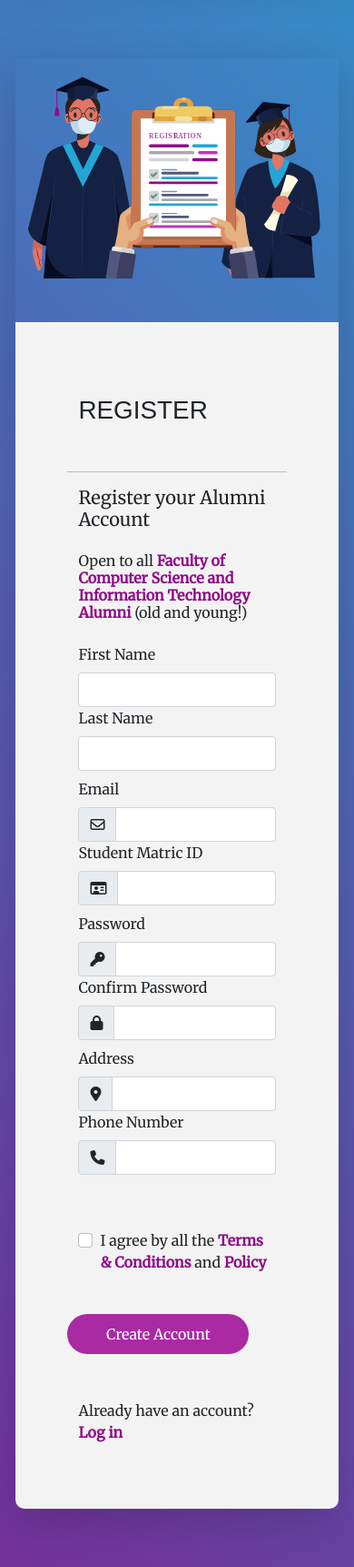
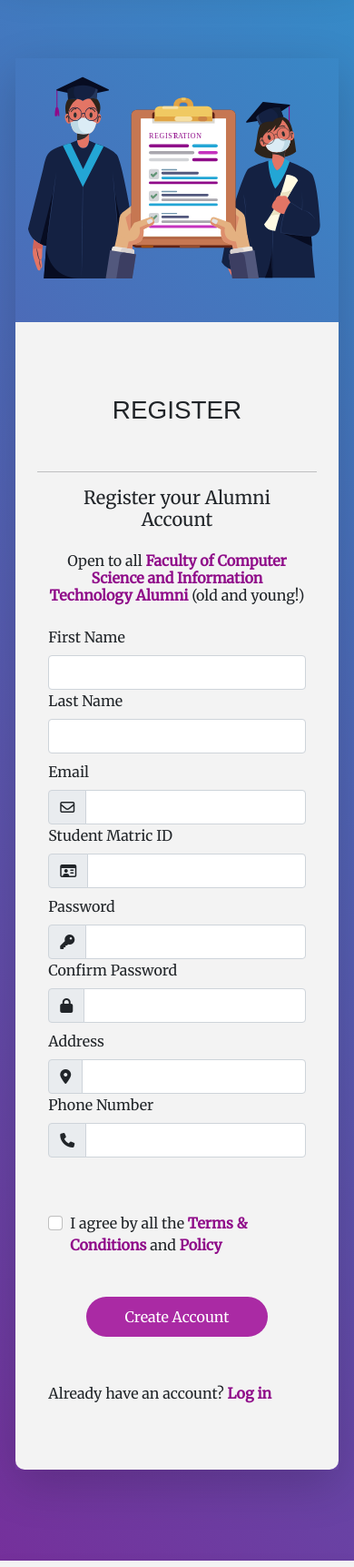
Before and after one commit to munirrani/OnlineAlumniSystem, a PHP site: page /register.html in a window 390 px wide; the page is wider, and only the part inside the window is pictured. Shown: the part 252-1974 px from the top of that part at 91% size. Run offline with PHP 8.4, Linux system fonts and the light colour scheme; some libraries are stand-ins or nearby versions; some web fonts are replaced.

Commit message:
Make Register page a bit more responsive

```diff
--- a/css/main.css
+++ b/css/main.css
@@ -207,7 +207,7 @@ footer {
     }
 
     /*Event Page*/
-    .event-img {
+    .event-img , .top-reg-text{
         text-align: center;
     }
 
@@ -219,6 +219,14 @@ footer {
 
     .event-text {
         text-align: justify;
+    }
+
+    .form-reg-container{
+        max-width: 100% !important;
+    }
+
+    .form-reg-submit{
+        justify-content: center;
     }
 }
 
--- a/register.html
+++ b/register.html
@@ -81,11 +81,11 @@
                     </div>
                     <div class="col-sm-8 right-col">
                         <div class="container form-reg-container">
-                            <div class="row">
+                            <div class="row top-reg-text">
                                 <h1 class="form-reg-heading">REGISTER</h1>
                                 <hr>
                             </div>
-                            <div class="row">
+                            <div class="row top-reg-text">
                                 <p class="h5 mb-4">Register your Alumni Account</p>
                                 <p class="h6">Open to all <span style="color: #8f0b89; font-weight: 800;">Faculty of
                                         Computer Science and
```
